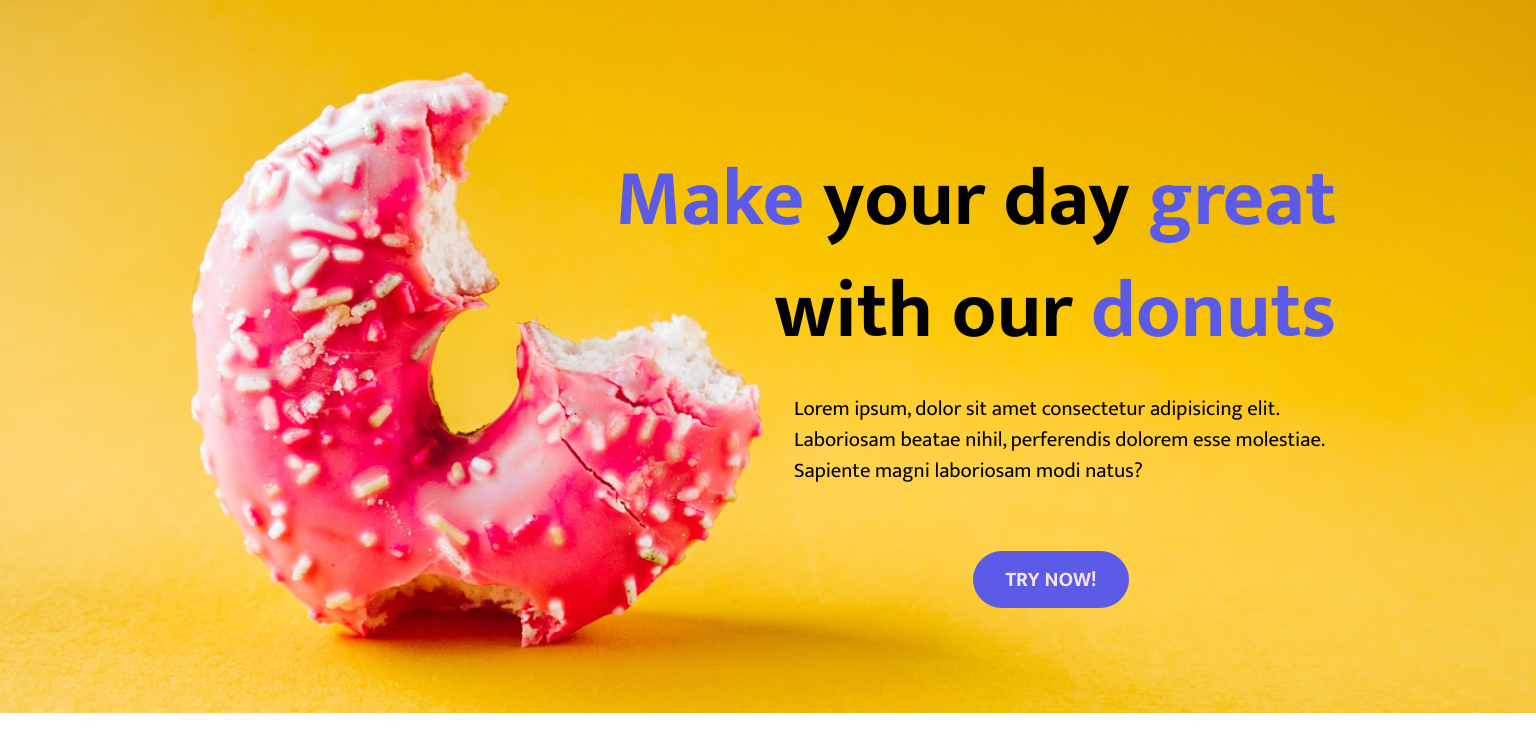
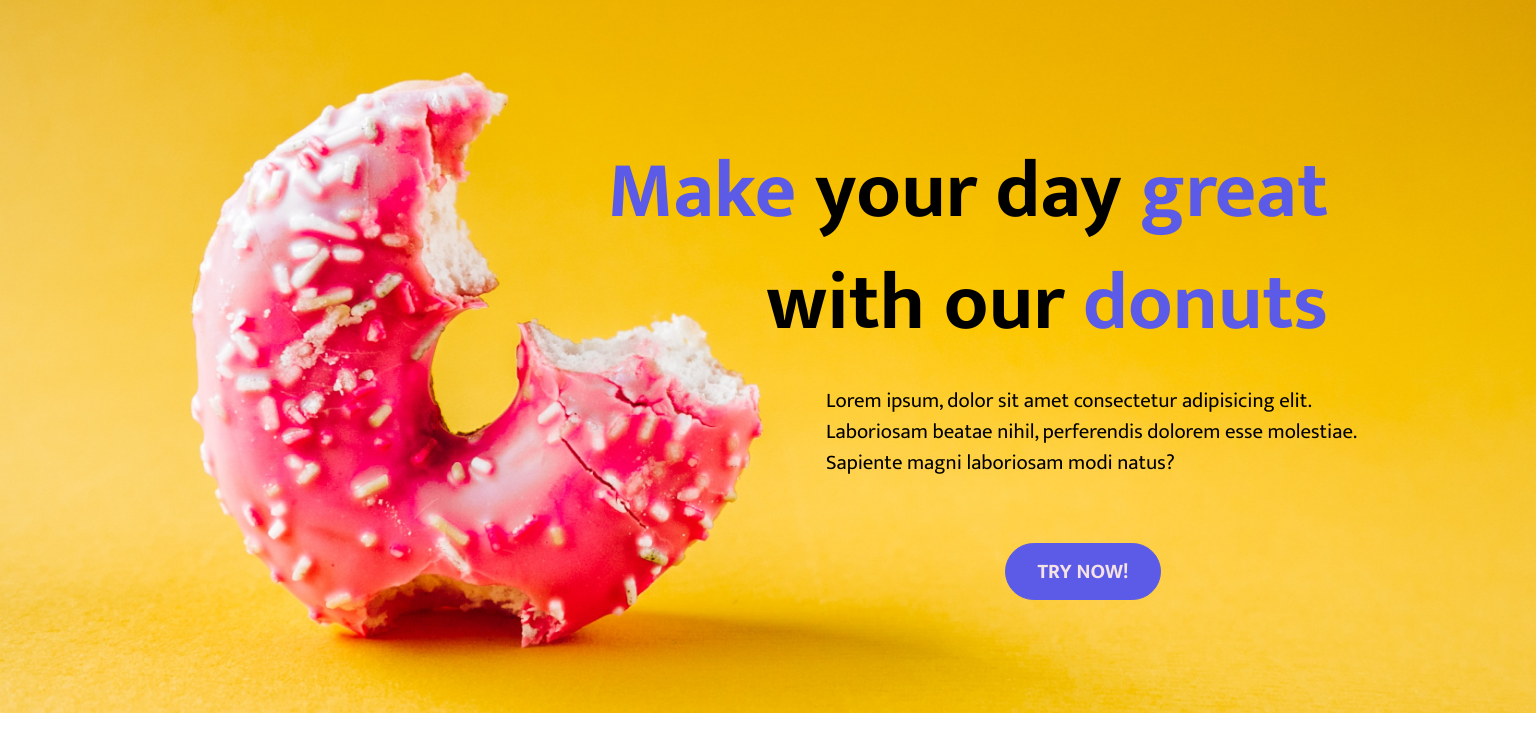
Before and after one commit to thoang01/donut, a plain HTML site: page index.html in a window 1536 px wide. Shown: the part 87-838 px from the top of the page. Drawn offline with Linux system fonts and the light colour scheme.

Commit message:
Update style.css

```diff
--- a/style.css
+++ b/style.css
@@ -195,7 +195,7 @@ section {
 @media screen and (max-width: 768px) {
   nav {
     background-position: top;
-    background-size: contain;
+    background-size: 100%;
   }
   .hamburger {
     display: block;
@@ -346,7 +346,7 @@ section {
 
 @media screen and (min-width: 1200px) {
   .banner-punchline {
-    margin: 1.5em 0.5em 0 0;
+    margin: 1.5em 1em 0 0;
     font-size: 5rem;
     max-width: 800px;
   }
@@ -367,6 +367,6 @@ section {
 
 @media screen and (min-width: 1500px) {
   .banner-content-container {
-    margin: 2rem 10rem 0 0;
+    margin: 1.5rem 8rem 0 0;
   }
 }
```
